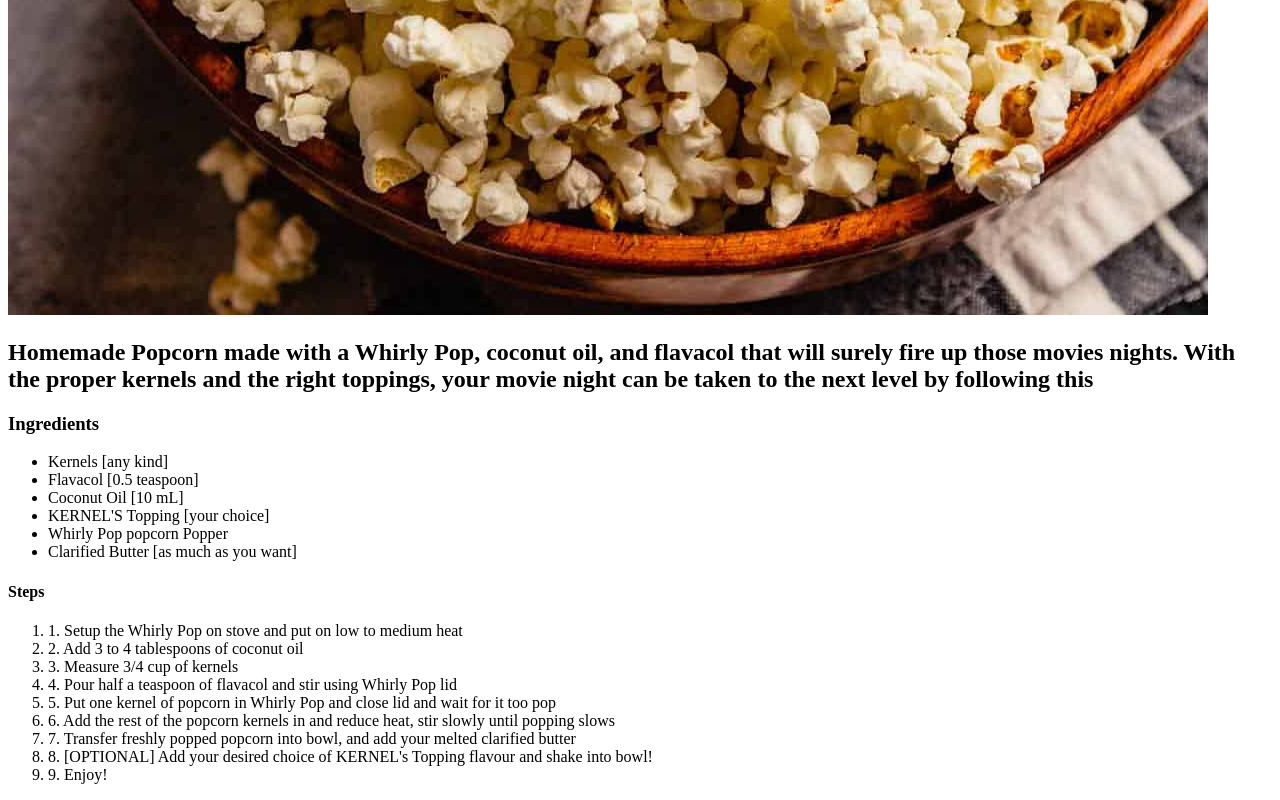
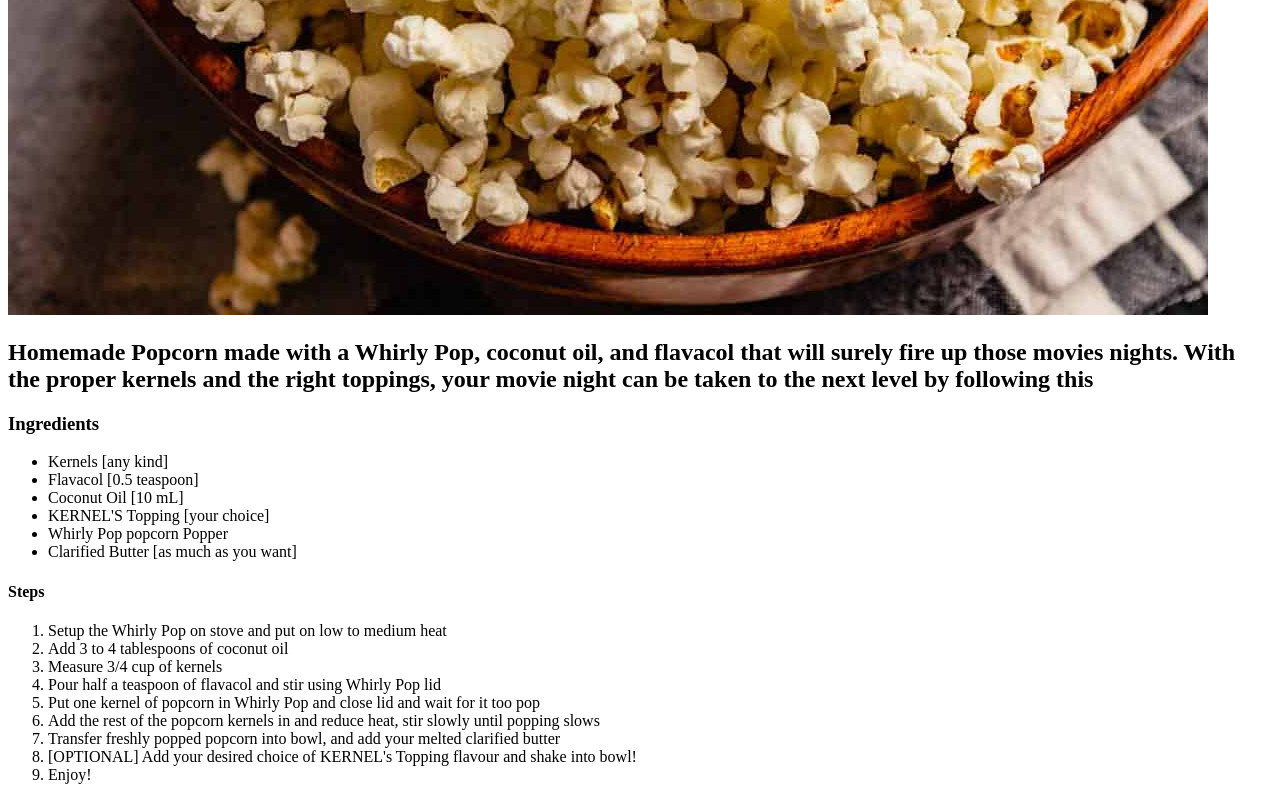
Before and after one commit to AluminumPaperCup/odin-recipes, a plain HTML site: page recipes/pages/Popcorn.html in a window 1280 px wide. Shown: the part 965-1765 px from the top of the page. Drawn offline with Linux system fonts and the light colour scheme.

Commit message:
Fix: Removed numerical listing (1, 2, 3 etc.) from ordered lists

```diff
--- a/recipes/pages/Popcorn.html
+++ b/recipes/pages/Popcorn.html
@@ -30,15 +30,15 @@
                         <h4> Steps </h4>
 
                             <ol>
-                                <li> 1. Setup the Whirly Pop on stove and put on low to medium heat </li>
-                                <li> 2. Add 3 to 4 tablespoons of coconut oil </li>
-                                <li> 3. Measure 3/4 cup of kernels</li>
-                                <li> 4. Pour half a teaspoon of flavacol and stir using Whirly Pop lid</li>
-                                <li> 5. Put one kernel of popcorn in Whirly Pop and close lid and wait for it too pop </li>
-                                <li> 6. Add the rest of the popcorn kernels in and reduce heat, stir slowly until popping slows</li>
-                                <li> 7. Transfer freshly popped popcorn into bowl, and add your melted clarified butter</li>
-                                <li> 8. [OPTIONAL] Add your desired choice of KERNEL's Topping flavour and shake into bowl!</li>
-                                <li> 9. Enjoy!</li>
+                                <li> Setup the Whirly Pop on stove and put on low to medium heat </li>
+                                <li> Add 3 to 4 tablespoons of coconut oil </li>
+                                <li> Measure 3/4 cup of kernels</li>
+                                <li> Pour half a teaspoon of flavacol and stir using Whirly Pop lid</li>
+                                <li> Put one kernel of popcorn in Whirly Pop and close lid and wait for it too pop </li>
+                                <li> Add the rest of the popcorn kernels in and reduce heat, stir slowly until popping slows</li>
+                                <li> Transfer freshly popped popcorn into bowl, and add your melted clarified butter</li>
+                                <li> [OPTIONAL] Add your desired choice of KERNEL's Topping flavour and shake into bowl!</li>
+                                <li> Enjoy!</li>
                             </ol>
 
 
```
Also changed, not shown: recipes/pages/BBQChickenNachos.html (+4 -4 lines), recipes/pages/TacoSoup.html (+6 -6 lines).
